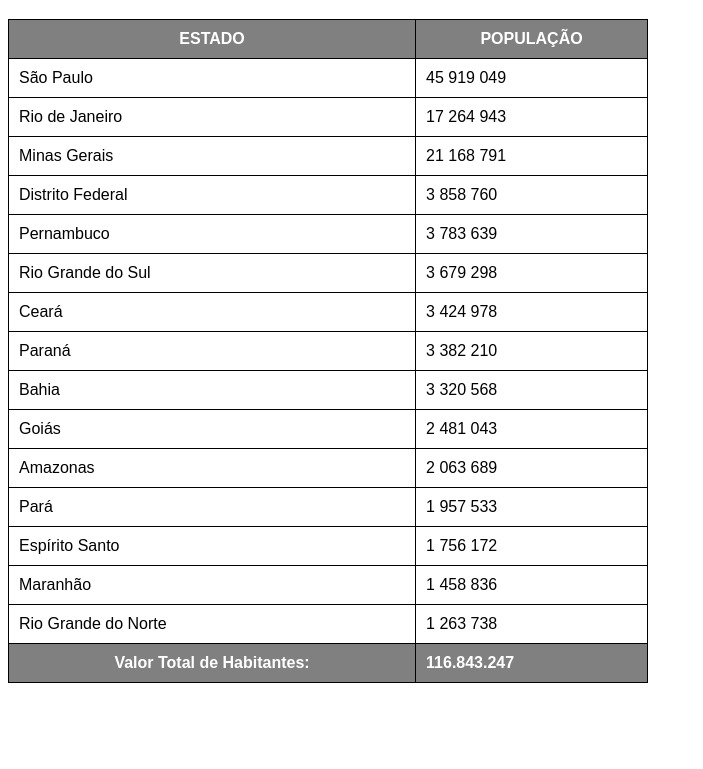
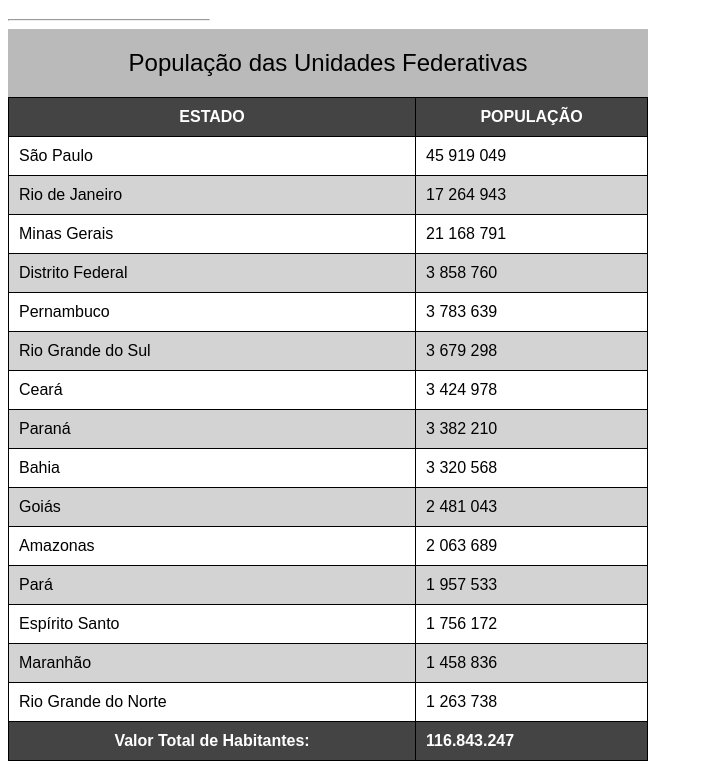
Before and after one commit to Lucassti/html-css, a plain HTML site: page Módulo 3 - Tabela/tabela2.html in a window 1280 px wide. Shown: the part 61-830 px from the top of the page, without its empty margins (0-703 px from the left). Before the commit the page ends 800 px from the top, so only its background shows below. Drawn offline with Linux system fonts and the light colour scheme.

Commit message:
Adicionado Efeito Zebrado

```diff
--- a/Módulo 3 - Tabela/tabela2.html
+++ b/Módulo 3 - Tabela/tabela2.html
@@ -21,17 +21,28 @@
         }
 
         thead, tfoot{
-            background-color: gray;
+            background-color: rgb(68, 68, 68);
             color: white;
         }
-
+        caption{
+            background-color: rgb(187, 186, 186);
+            padding: 20px;
+            font-size: 1.5em;
+            font-weight: 400;
+        }
+        tbody > tr:nth-child(even){
+            background-color: lightgray;
+        }
 
     </style>
 </head>
 <body>
     <h1>Uso de tabelas grandes</h1>
+    <hr style="display: block; width: 200px; margin-left: 0; ">
     <!--
         Anatomia de Tabelas Grandes
+        TABLE
+            CAPTION
             THEAD
                 TR,TD,TH
             TBODY
@@ -40,10 +51,11 @@
                 TR,TD,TH
     -->
     <table>
+        <caption>População das Unidades Federativas</caption>
         <thead>
             <tr>
-                <th>ESTADO</th>
-                <th>POPULAÇÃO</th>
+                <th scope="col">ESTADO</th>
+                <th scope="col">POPULAÇÃO</th>
             </tr>
         </thead>
         <tbody>
@@ -112,7 +124,7 @@
         </tbody>
         <tfoot>
             <tr>
-                <th>Valor Total de Habitantes:</th>
+                <th scope="row">Valor Total de Habitantes:</th>
                     <td><strong>116.843.247</strong></td>
             </tr>
         </tfoot>
```
